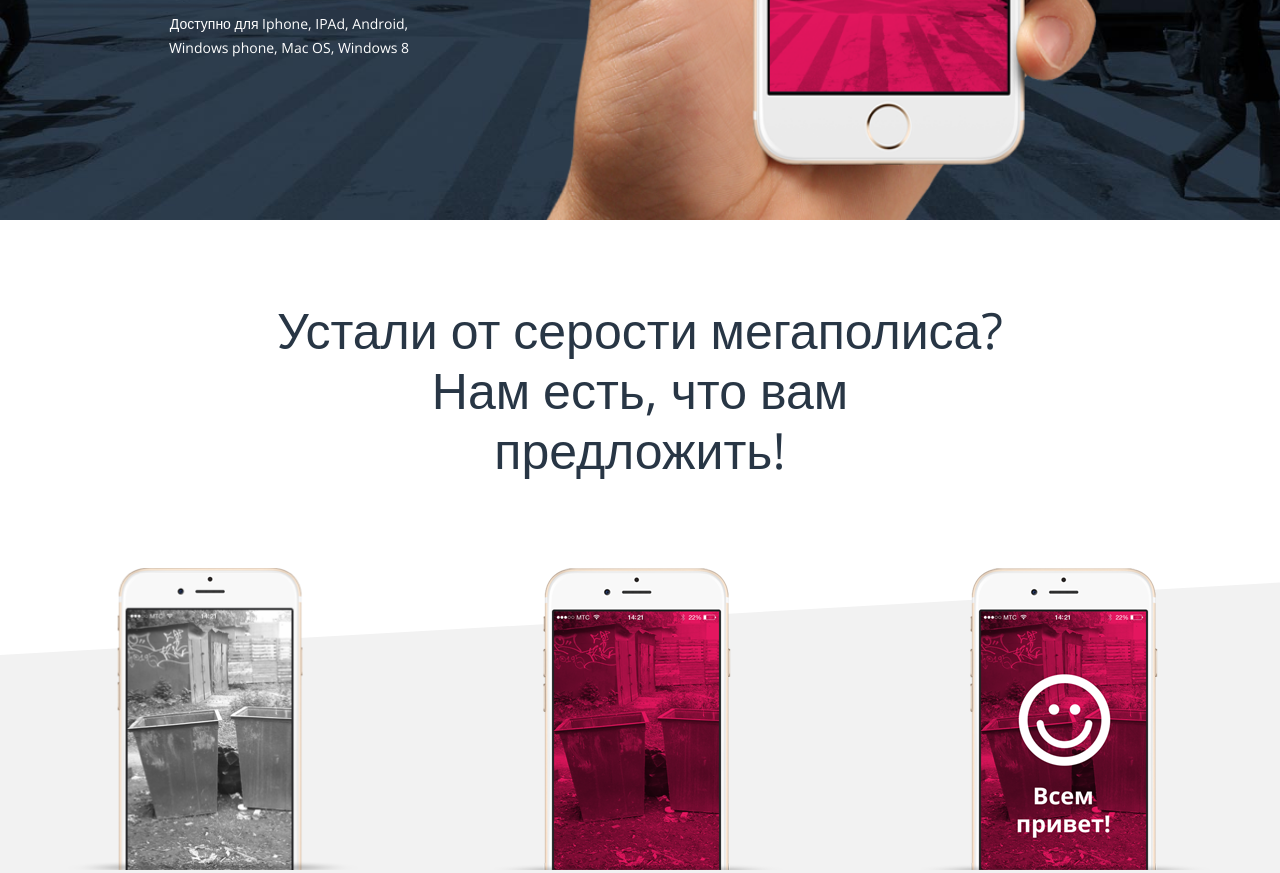
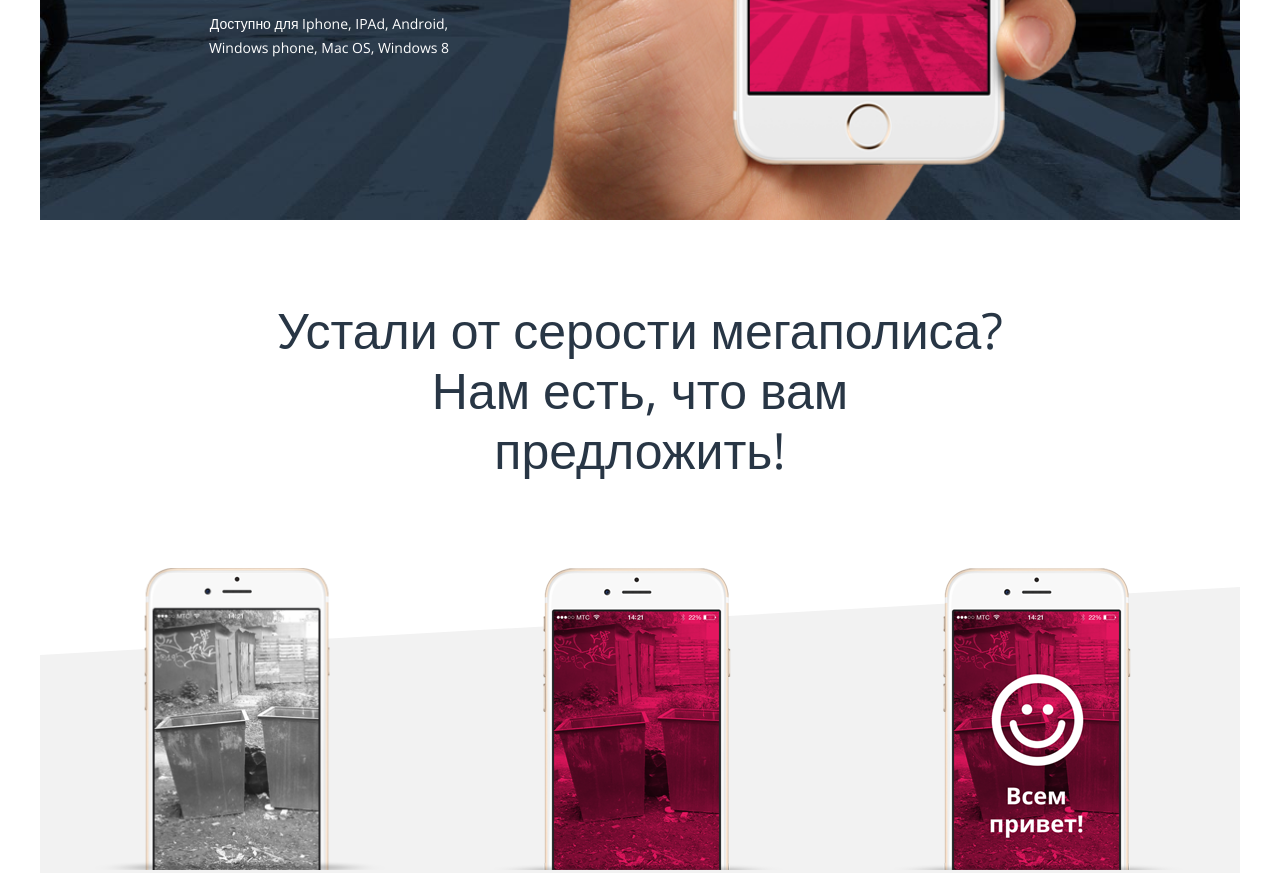
Before and after one commit to AcidHardcore/pink, a website: page source/index.html in a window 1280 px wide. Shown: the part 635-1508 px from the top of the page. Drawn offline with nearby package versions, Linux system fonts and the light colour scheme; files that its build step writes are made by us from their sources; no server answers.

Commit message:
changed fluid-container to container

```diff
--- a/source/index.html
+++ b/source/index.html
@@ -11,7 +11,7 @@
   <title>Pink</title>
 </head>
 <body>
-<div class="fluid-container">
+<div class="container">
   <header class="page-header">
     <a class="page-header__logo" href="#">
       <picture>
```
